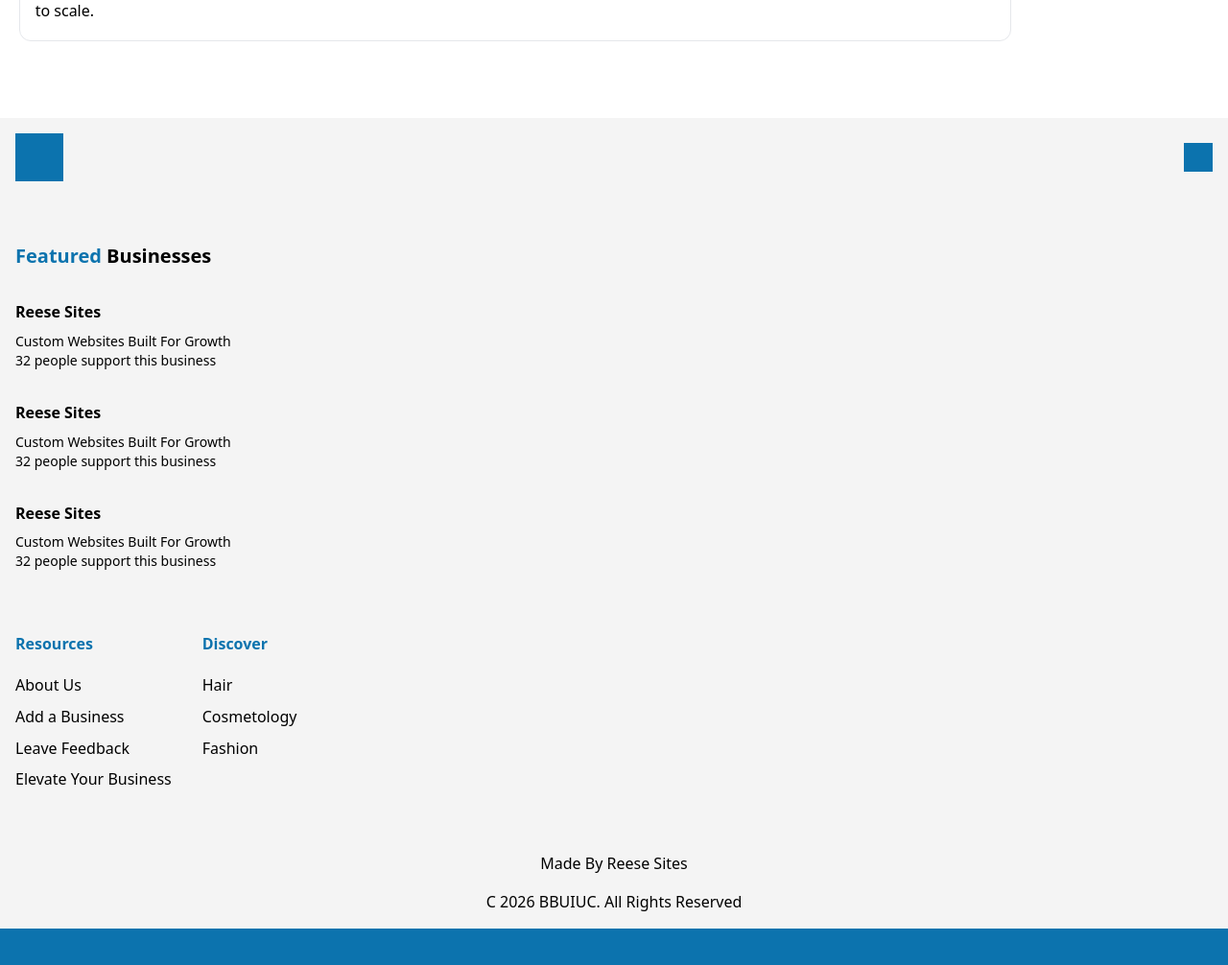
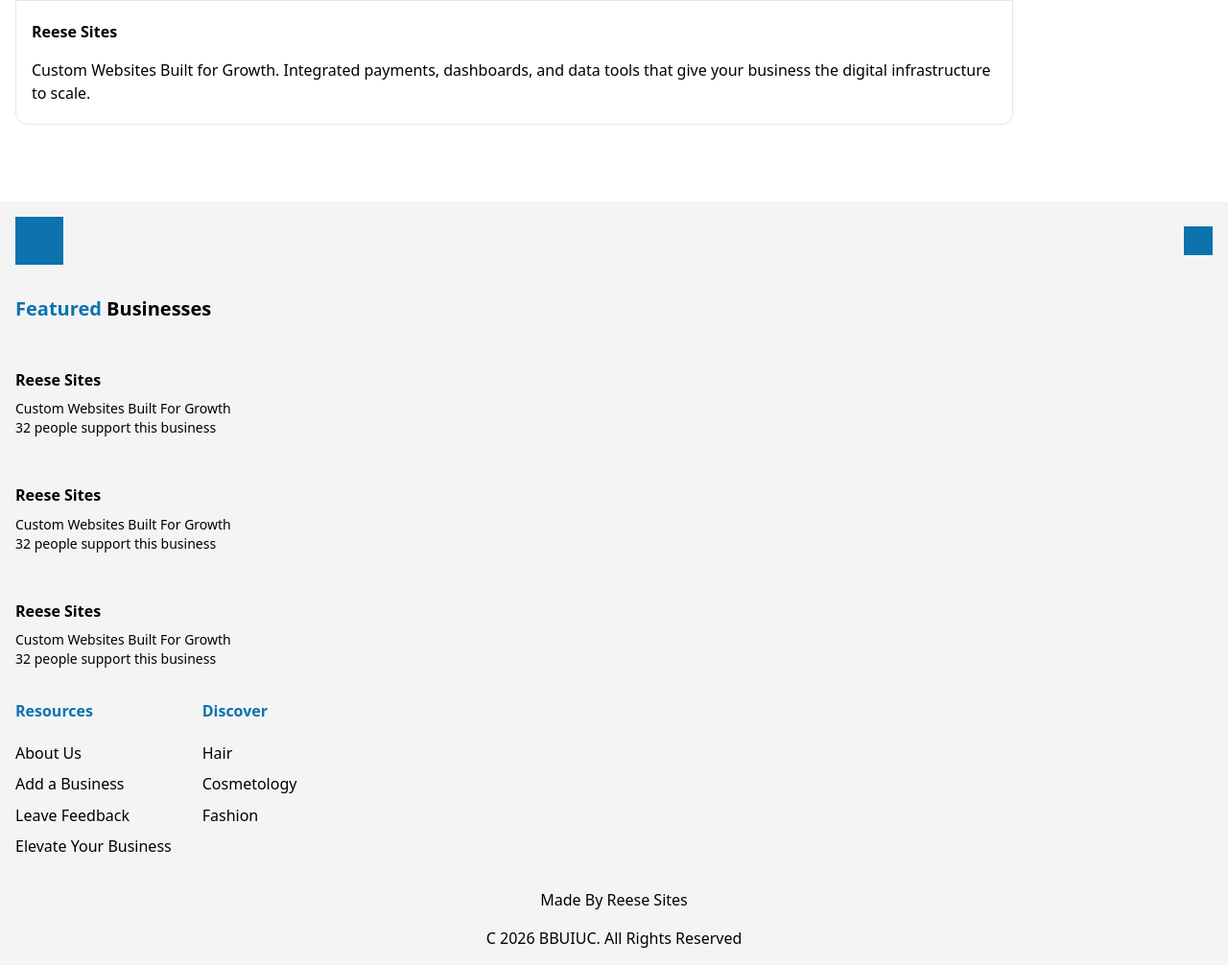
Before and after one commit to tairesu/bbu, a Django app: page / in a window 1280 px wide. Shown: the part 1499-2505 px from the top of the page at 96% size. Before the commit the page ends 2467 px from the top, so only its background shows below. Run offline with Django 4.2, Linux system fonts and the light colour scheme; style sheets or scripts are compiled from the project's sources.

Commit message:
adjusted gaps on base template

```diff
--- a/bbu_uiuc/templates/base.html
+++ b/bbu_uiuc/templates/base.html
@@ -14,19 +14,19 @@
       <span>BBUIUC</span>
     </div>
   </nav>
-  <section class="px-lg min-h-50vh">
+  <section class="px-base my-3xl">
     {% block content%}
 
     {% endblock %}
   </section>
-  <footer class="px-base py-base flex flex-col gap-4xl bg-grey">
+  <footer class="px-base py-base flex flex-col gap-2xl bg-grey">
     <!-- Footer Social Links -->
     <div class="flex flex-row justify-between items-center">
       <span class="w-[50px] h-[50px] bg-greninja">
       </span><span class="w-[30px] h-[30px] bg-greninja"></span>
     </div>
     <!-- Featured Business Section -->
-    <div class="flex flex-col gap-2xl">
+    <div class="flex flex-col gap-xl">
       <p class="m-0 text-xl font-bold text-greninja">
         <span class="text-greninja">Featured</span>
         <span class="text-[black]">Businesses</span>
```
